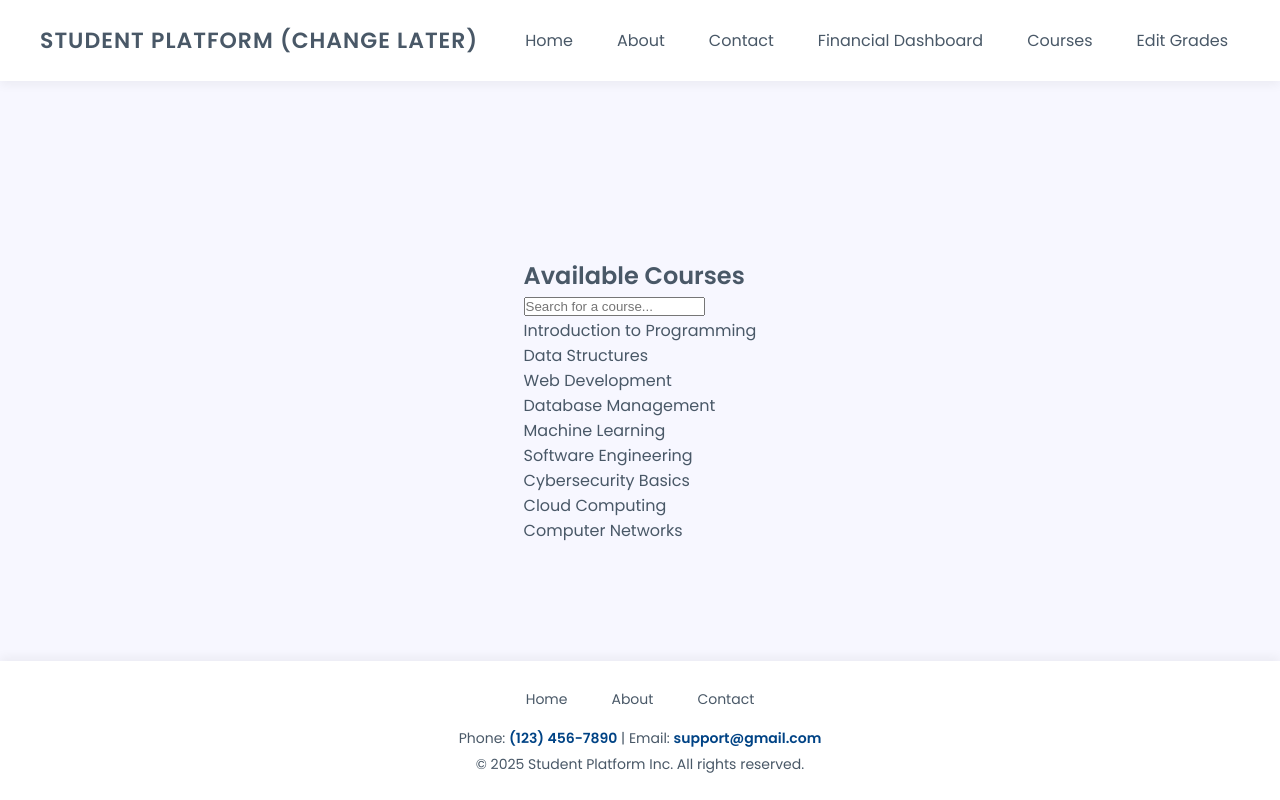
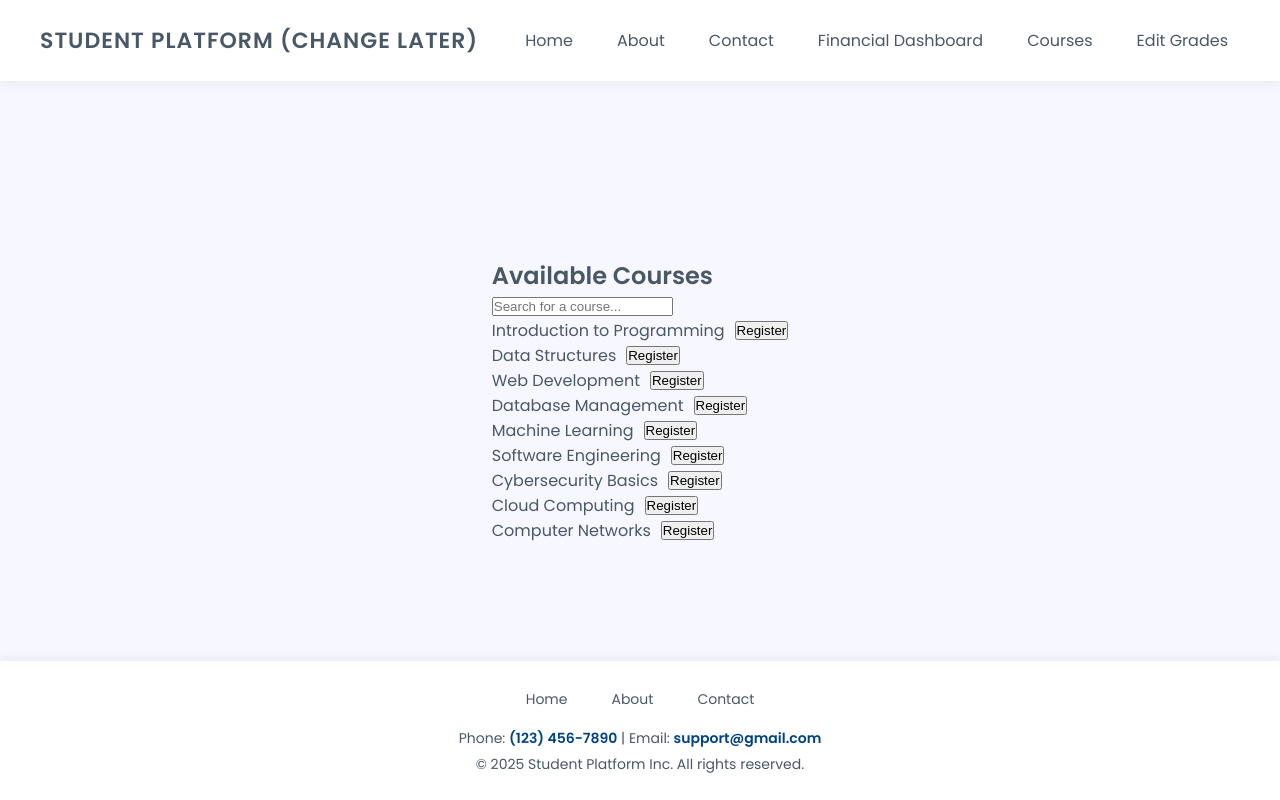
Before and after one commit to ryaneveson/310_Project, a React (Create React App) app in the folder student-records-app/: page /courses in a window 1280 px wide. Built offline with nearby package versions, Linux system fonts and the light colour scheme.

Commit message:
added register button to course list

```diff
--- a/student-records-app/src/Courses.js
+++ b/student-records-app/src/Courses.js
@@ -19,10 +19,13 @@ function Courses() {
     course.toLowerCase().includes(searchTerm.toLowerCase())
   );
 
+  const handleRegister = (course) => {
+    alert(`You have registered for ${course}!`);
+  };
+
   return (
     <div className="container">
       <h2>Available Courses</h2>
-
 
       <input
         type="text"
@@ -36,7 +39,10 @@ function Courses() {
       <ul>
         {filteredCourses.length > 0 ? (
           filteredCourses.map((course, index) => (
-            <p key={index}>{course}</p>
+            <li key={index} style={{ display: "flex", alignItems: "center", gap: "10px" }}>
+              <span>{course}</span>
+              <button onClick={() => handleRegister(course)}>Register</button>
+            </li>
           ))
         ) : (
           <li>No courses found</li>
```
